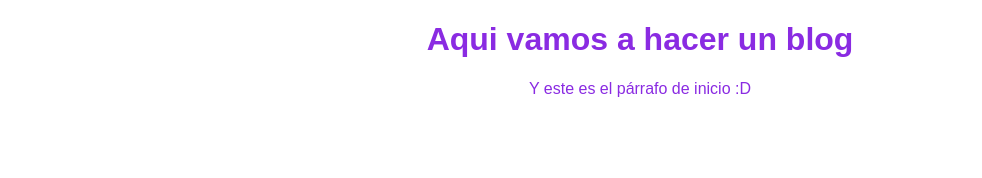
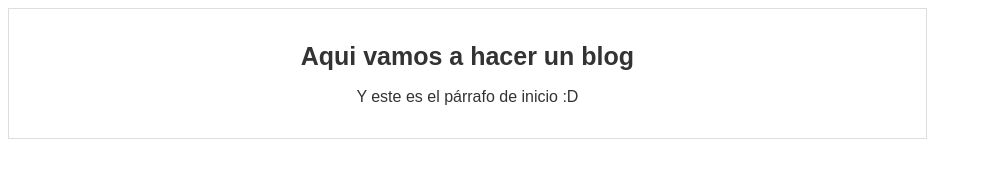
Before and after one commit to Rosav1/hyperblog, a plain HTML site: page index.html in a window 1280 px wide. Shown: the whole page, without its empty margins (0-982 px from the left). Drawn offline with Linux system fonts and the light colour scheme.

Commit message:
Cambios de contenedor y tamaño de letra

```diff
--- a/css/estilos.css
+++ b/css/estilos.css
@@ -1,5 +1,15 @@
 body{
-    color:blueviolet;
+    color: #333;
     font-family: Arial;
     text-align: center;
 }
+#container{
+    width: 70%;
+    padding: 1em;
+    text-align: center;
+    border: 1px solid #DDD;
+}
+
+#container h1{
+    font-size: 25px;
+}
--- a/index.html
+++ b/index.html
@@ -8,8 +8,13 @@
     <link rel="stylesheet" href="css/estilos.css"/>
 </head>
 <body>
-    <h1>Aqui vamos a hacer un blog</h1>
-    <p>Y este es el párrafo de inicio :D</p>
+    <div id="container">
+        <div id="post">
+            <h1>Aqui vamos a hacer un blog</h1>
+            <p>Y este es el párrafo de inicio :D</p>
+        </div>
+    </div>
+
 
 </body>
 </html>
```
